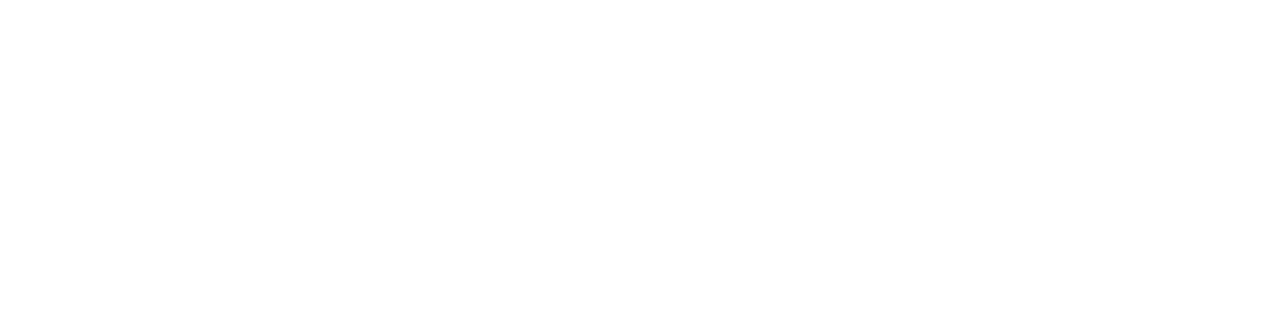
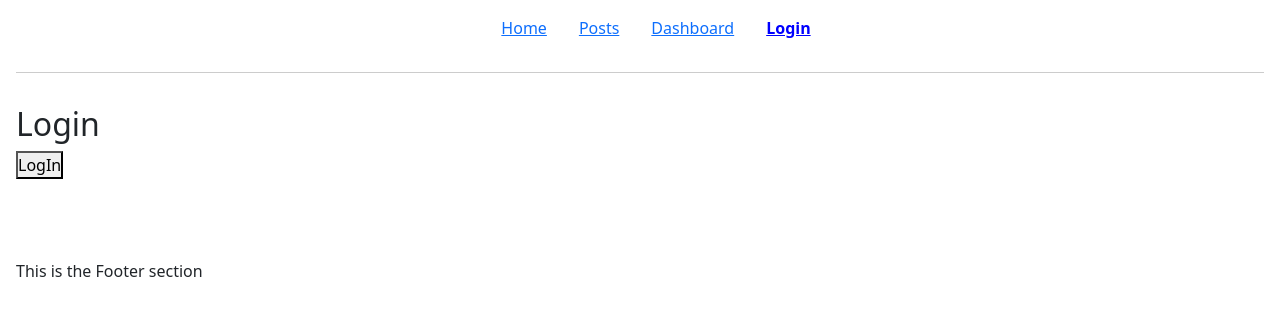
Before and after one commit to mahdi6788/ReactRouterDom, a React (Vite) app: page /login in a window 1280 px wide. Before the commit this address had no page. Shown: the top 316 px of the page. Built offline with nearby package versions, Linux system fonts and the light colour scheme.

Commit message:
useNavigate

```diff
--- a/src/App.jsx
+++ b/src/App.jsx
@@ -7,6 +7,7 @@ import Layout from "./components/Layout";
 import Profile from "./components/Profile";
 import Payments from "./components/Payments";
 import Post from "./pages/Post";
+import Login from "./pages/login";
 
 function App() {
   return (
@@ -21,6 +22,7 @@ function App() {
             <Route path="profile" element={<Profile />} />
             <Route path="payments" element={<Payments />} />
           </Route>
+          <Route path="login" element={<Login/>}/>
 
         </Route>
       </Routes>
--- a/src/components/AppNav.jsx
+++ b/src/components/AppNav.jsx
@@ -13,6 +13,9 @@ function AppNav() {
         <li>
           <NavLink to="dashboard">Dashboard</NavLink>
         </li>
+        <li>
+          <NavLink to="login">Login</NavLink>
+        </li>
       </ul>
     </nav>
   );
--- a/src/pages/Dashboard.jsx
+++ b/src/pages/Dashboard.jsx
@@ -1,6 +1,9 @@
-import { NavLink, Outlet } from "react-router-dom"
+import { NavLink, Outlet, useLocation } from "react-router-dom"
 
 function Dashboard(){
+    const location = useLocation()
+    console.log(location)
+
     return(
         <div id="dashboard">
             <div id="sidebar">
--- /dev/null
+++ b/src/pages/login.jsx
@@ -0,0 +1,22 @@
+import { replace, useNavigate } from "react-router-dom"
+
+function Login() {
+    const navigate = useNavigate()
+
+    function handleClick(e){
+        e.preventDefault()
+        navigate("/dashboard", {replace: true, state: "Here"})
+    }
+
+    return(
+        <div>
+            <h2>Login</h2>
+            <form onSubmit={handleClick}>
+                <button>LogIn</button>
+            </form>
+
+        </div>
+    )
+}
+
+export default Login
```
